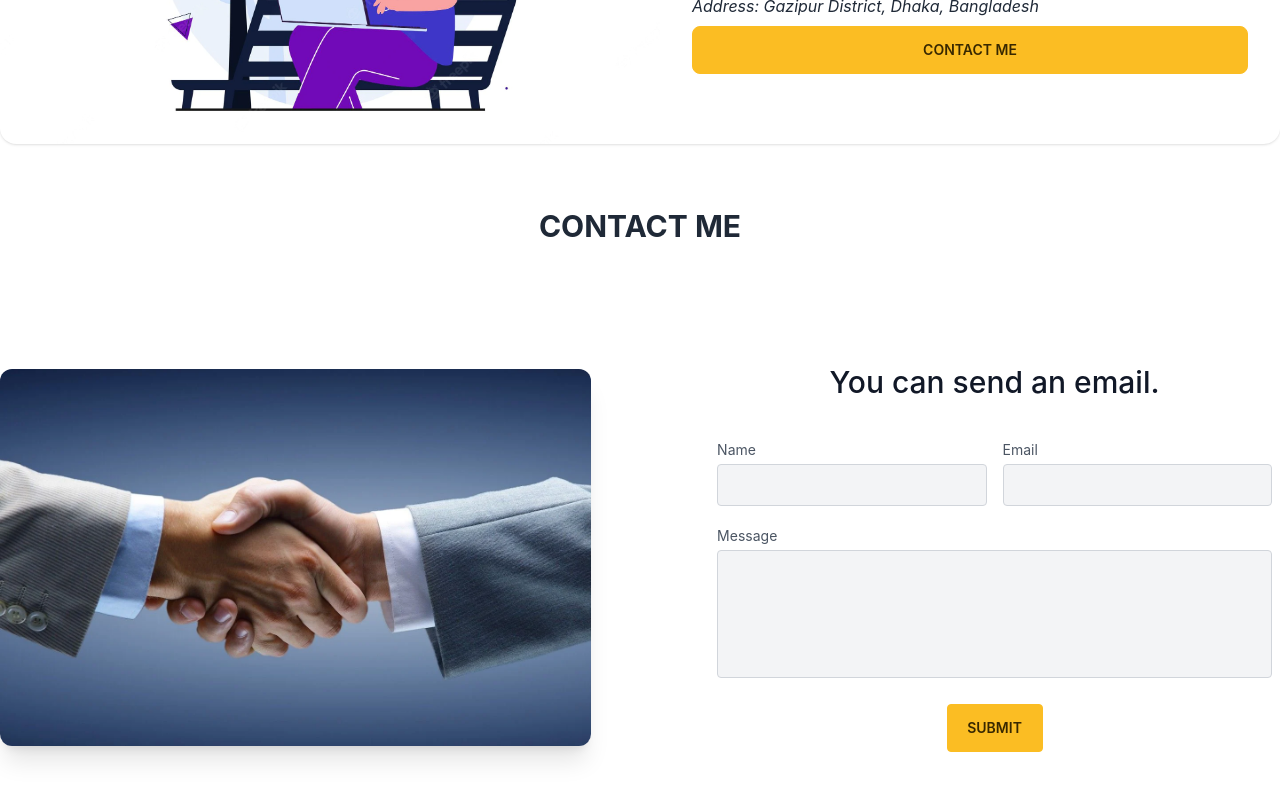
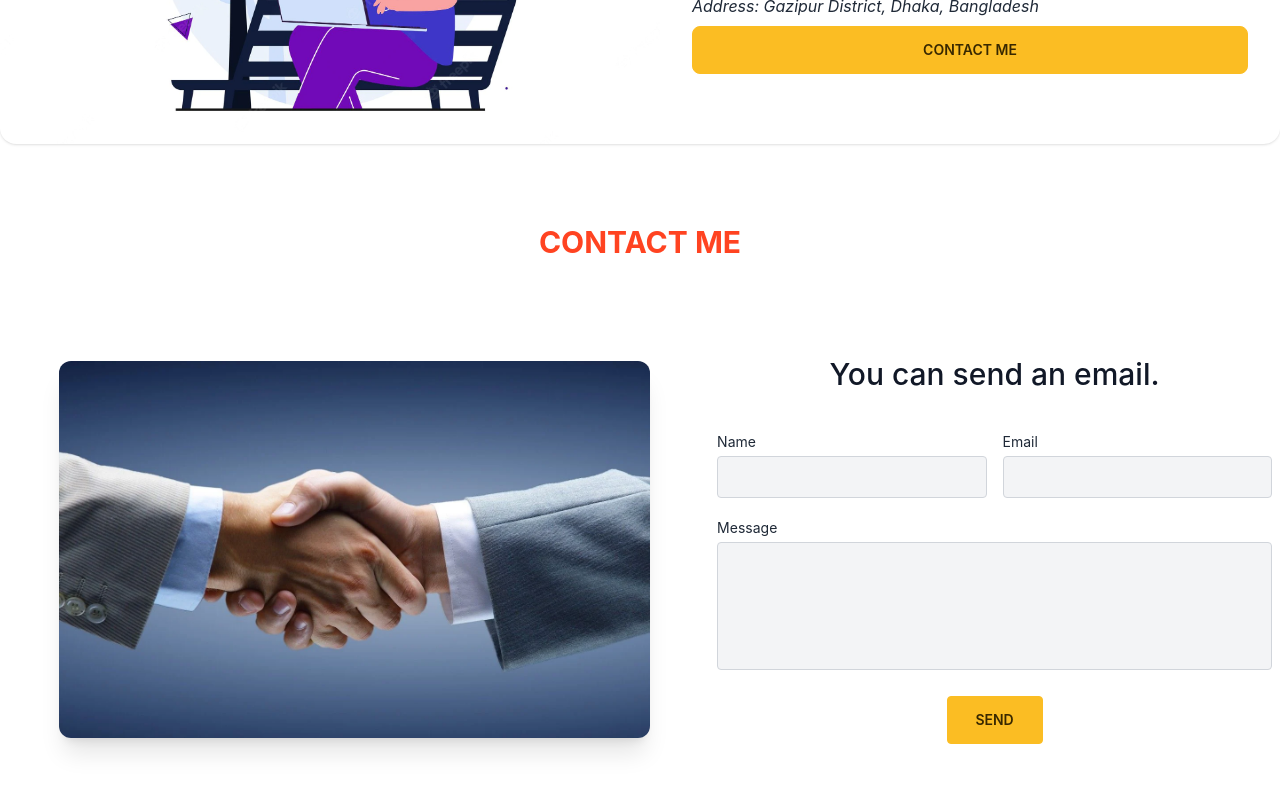
Before and after one commit to amirulislamhridoy/my-protfolio-client, a React (Create React App) app: page / in a window 1280 px wide. Shown: the part 1800-2600 px from the top of the page. Built offline with nearby package versions, Linux system fonts and the light colour scheme.

Commit message:
assignment submit

```diff
--- a/package.json
+++ b/package.json
@@ -17,6 +17,7 @@
     "react-firebase-hooks": "^5.0.3",
     "react-router-dom": "6",
     "react-scripts": "5.0.1",
+    "react-toastify": "^9.0.4",
     "web-vitals": "^2.1.0"
   },
   "scripts": {
--- a/src/pages/Home/ContactMe.js
+++ b/src/pages/Home/ContactMe.js
@@ -1,9 +1,8 @@
 import React, { useRef } from "react";
 import contactImg from "../../images/handShake.jpg";
 import emailjs from "@emailjs/browser";
-// import { FontAwesomeIcon } from '@fortawesome/react-fontawesome'
-// import { faFacebook } from '@fortawesome/free-solid-svg-icons'
-// import { faTwitter } from '@fortawesome/free-solid-svg-icons'
+import { ToastContainer, toast } from 'react-toastify';
+  import 'react-toastify/dist/ReactToastify.css';
 
 const ContactMe = () => {
     const form = useRef();
@@ -22,23 +21,26 @@ const ContactMe = () => {
         (result) => {
           console.log(result.text);
           e.target.reset()
+          toast.success("Your email is success.")
         },
         (error) => {
           console.log(error.text);
+          toast.error("Your email is faild.")
         }
       );
   };
   return (
-    <section className="mt-16">
-      <h1 className="text-3xl text-center font-bold my-6">CONTACT ME</h1>
-      <div className='flex items-center'>
+    <section className="mt-20" id='contact-me'>
+      <h1 className="text-3xl text-center font-bold text-[#ff4321]">CONTACT ME</h1>
+
+      <div className='lg:flex items-center'>
         <div className='flex1'>
-          <img className='w-10/12 rounded-xl shadow-xl' src={contactImg} alt="" />
+          <img className='w-10/12 rounded-xl shadow-xl mx-auto mt-10 lg:mt-0' src={contactImg} alt="" />
         </div>
 
         <div className='flex1'>
-          <form className="text-gray-700 body-font relative" ref={form} onSubmit={sendEmail}>
-            <div className="container py-24 mx-auto">
+          <form className="body-font relative" ref={form} onSubmit={sendEmail}>
+            <div className="container px-8 lg:px-0 py-10 lg:py-24 mx-auto">
               <div className="flex flex-col text-center w-full mb-7">
                 <h1 className="sm:text-3xl text-2xl font-medium title-font text-gray-900">
                   You can send an email.
@@ -50,7 +52,7 @@ const ContactMe = () => {
                     <div className="relative">
                       <label
                         for="name"
-                        className="leading-7 text-sm text-gray-600"
+                        className="leading-7 text-sm "
                       >
                         Name
                       </label>
@@ -67,7 +69,7 @@ const ContactMe = () => {
                     <div className="relative">
                       <label
                         for="email"
-                        className="leading-7 text-sm text-gray-600"
+                        className="leading-7 text-sm"
                       >
                         Email
                       </label>
@@ -84,7 +86,7 @@ const ContactMe = () => {
                     <div className="relative">
                       <label
                         for="message"
-                        className="leading-7 text-sm text-gray-600"
+                        className="leading-7 text-sm"
                       >
                         Message
                       </label>
@@ -99,11 +101,10 @@ const ContactMe = () => {
                   <div className="mx-auto mt-3">
                     <input
                       className="cursor-pointer rounded border  h-10 w-24 outline-none btn btn-warning"
-                      type="submit"
+                      type="submit" value='SEND'
                     />
                   </div>
                   <div>
-                  {/* <FontAwesomeIcon icon={faFacebook} /> */}
                   </div>
                 </div>
               </div>
@@ -111,6 +112,7 @@ const ContactMe = () => {
           </form>
         </div>
       </div>
+      <ToastContainer />
     </section>
   );
 };
--- a/src/pages/Navbar/Navbar.js
+++ b/src/pages/Navbar/Navbar.js
@@ -9,10 +9,13 @@ const Navbar = ({darkMode, setDarkMode }) => {
         <Link to="/">Home</Link>
       </li>
       <li>
-        <a href="#my-projects">MY PROJECTS</a>
+        <a href="#my-projects">My Projects</a>
       </li>
       <li>
-        <Link to="">Item 1</Link>
+        <a href="#about-me">About Me</a>
+      </li>
+      <li>
+        <a href="#contact-me">Contact Me</a>
       </li>
 
     </>
```
Also changed, not shown: 2 other files (tests, documents, lock files or other folders).
